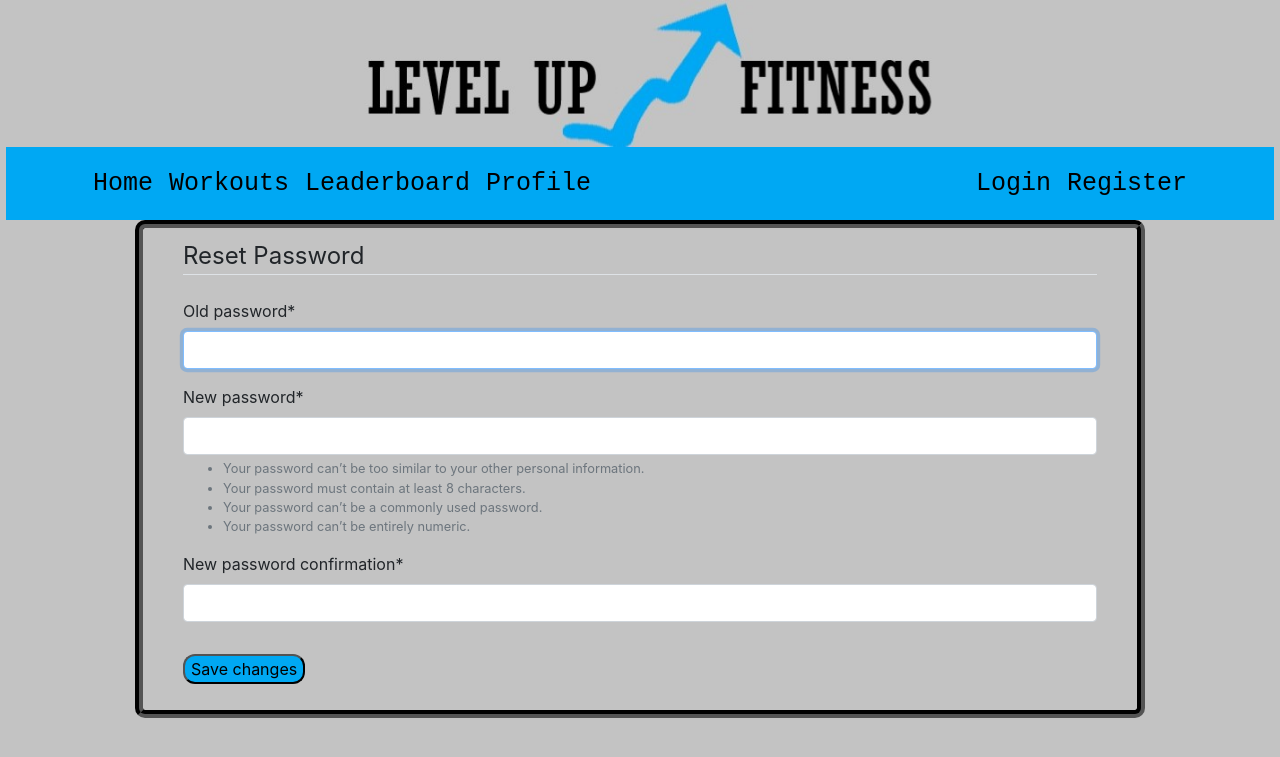
After one commit to mander85/group9-capstone, a Django app: page /password_reset/ in a window 1280 px wide. The commit adds this page. Shown: the top 757 px of the page. Run offline with Django 4.2, Linux system fonts and the light colour scheme; parts of the project's set-up code (start-up, migrations or seed data) failed here and were passed over; some libraries are stand-ins or nearby versions.

Commit message:
Added password changing capability -added a form to change password when user knows old password -added a link to the password reset page on the profile page -did not add email reset functionality

```diff
--- a/capstone_project/capstone_project/urls.py
+++ b/capstone_project/capstone_project/urls.py
@@ -17,6 +17,9 @@ from django.contrib import admin
 from django.urls import path, include
 from django.conf.urls.static import static
 from django.conf import settings
+from django.contrib.auth import views as auth_views
+from users import views as user_views
+
 
 
 
--- a/capstone_project/fitness/urls.py
+++ b/capstone_project/fitness/urls.py
@@ -1,4 +1,4 @@
-from re import template
+
 from django.urls import path
 from . import views
 #importing default django login/user views -- Rename the views when importing
@@ -17,4 +17,5 @@ urlpatterns = [
     path('signin/', auth_views.LoginView.as_view(template_name='users/signin.html'), name='fitness-signin' ),
     path('signout/', auth_views.LogoutView.as_view(template_name='users/signout.html'), name='fitness-signout' ),
     path('signup/', user_views.signup, name='fitness-signup' ),
+    path('password_reset/', user_views.change_password, name='password_reset' ),
 ]
--- a/capstone_project/fitness/views.py
+++ b/capstone_project/fitness/views.py
@@ -12,6 +12,7 @@ from django.core.paginator import Paginator, EmptyPage, PageNotAnInteger
 #views allow for navigation across the webpage using the templates in capstone_project/fitness/templates
 def home(request):
     return render(request, 'fitness/index.html')
+
 
 @login_required
 def workouts(request):
--- a/capstone_project/users/forms.py
+++ b/capstone_project/users/forms.py
@@ -2,7 +2,7 @@ from socket import fromshare
 #imports to allow changes to default Django forms to allow users to enter their email
 from django import forms
 from django.contrib.auth.models import User
-from django.contrib.auth.forms import UserCreationForm
+from django.contrib.auth.forms import UserCreationForm, PasswordChangeForm
 
 class UserSignupForm(UserCreationForm):
     email = forms.EmailField()
@@ -13,3 +13,7 @@ class UserSignupForm(UserCreationForm):
         model = User
         #what is shown on our form and the order they are shown in
         fields = ['username', 'email', 'password1', 'password2']
+
+#allows users to change their own password
+class UserPasswordChange(PasswordChangeForm):
+    pass
--- /dev/null
+++ b/capstone_project/users/templates/users/password_reset.html
@@ -0,0 +1,29 @@
+<!--All duplicate code is located in the base.html file and extended here-->
+{% extends 'fitness/base.html' %}
+
+
+<!--allows bootstrap to be used on the forms -->
+{% load crispy_forms_tags %}
+
+<!--Any thing unique to this page must go in between the block content tags-->
+{% block content %}
+
+<div class="content-section">
+    <form method="POST">
+        <!--csrf (cross-site request forgery) token protects against attacks and required by django-->
+        {% csrf_token %}
+        <fieldset class="form-group">
+            <!-- adding some quality of life css classes as well as some bootstrap-->
+            <legend class="border-bottom mb-4">Reset Password</legend>
+            {{ form|crispy }}
+        </fieldset>
+        <div class="form-group">
+            <button class="registerbutton" type="submit">Save changes</button>
+        </div>
+</div>
+
+
+
+
+
+{% endblock content %}
--- a/capstone_project/users/views.py
+++ b/capstone_project/users/views.py
@@ -2,7 +2,8 @@
 from django.shortcuts import render, redirect
 from django.contrib import messages
 from django.contrib.auth.decorators import login_required
-from .forms import UserSignupForm
+from django.contrib.auth import update_session_auth_hash
+from .forms import UserSignupForm, PasswordChangeForm
 
 
 
@@ -33,6 +34,20 @@
 def profile(request):
     return render(request, 'users/profile.html')
 
-#def signin(request):
-#    form = UserSignupForm()
-#    return render (request, 'users/signin.html', {'form': form})
+#The view to allow users to change their own password with current password
+def change_password(request):
+    if request.method == 'POST':
+        user = request.user
+        form = PasswordChangeForm(user, request.POST)
+        if form.is_valid():
+            user = form.save()
+            update_session_auth_hash(request, user)
+            messages.success(request, "Your password has been updated!")
+            return redirect('password_reset')
+        else:
+            messages.error(request, 'Please correct the error')
+    else:
+        form = PasswordChangeForm(request.user)
+    return render(request, 'users/password_reset.html',
+        {'form':form}
+    )
```
Also changed, not shown: capstone_project/users/templates/users/profile.html (+7 -0 lines), capstone_project/capstone_project/settings.py (line endings or trailing spaces), capstone_project/db.sqlite3.
